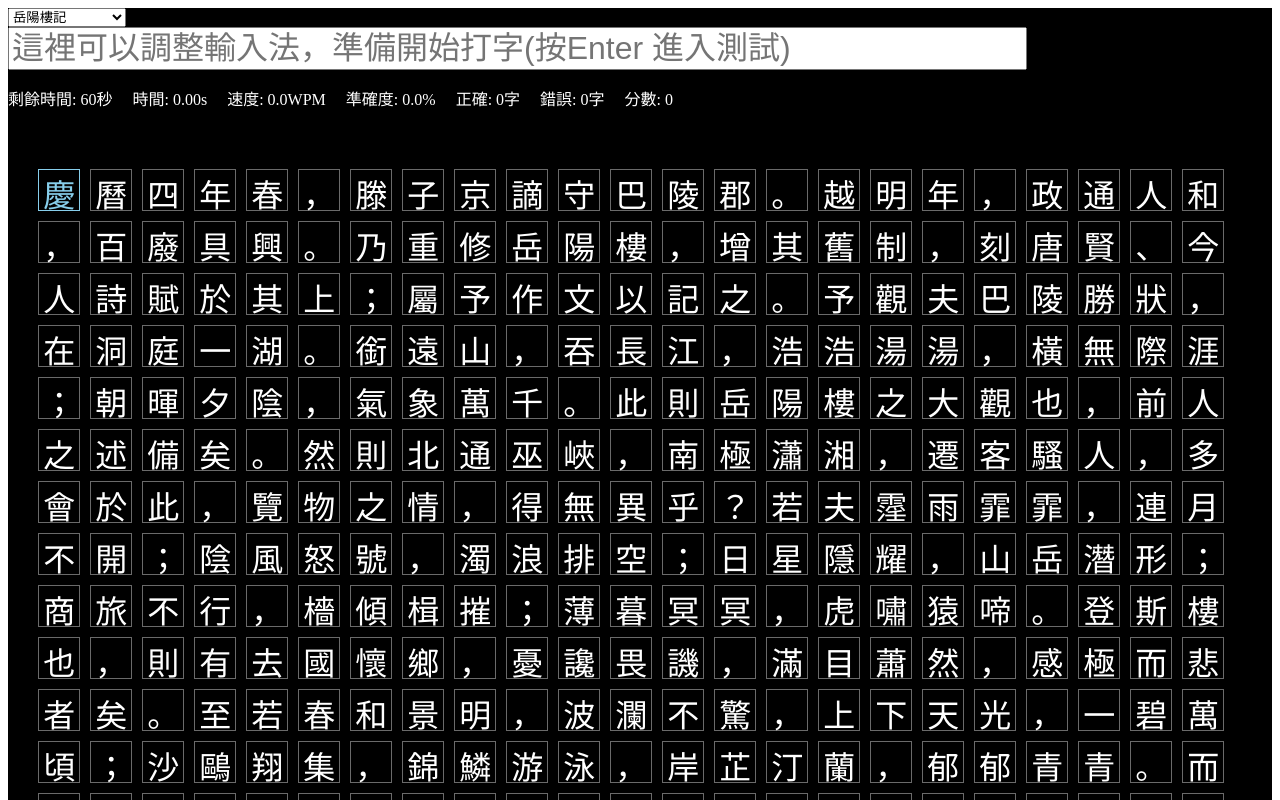
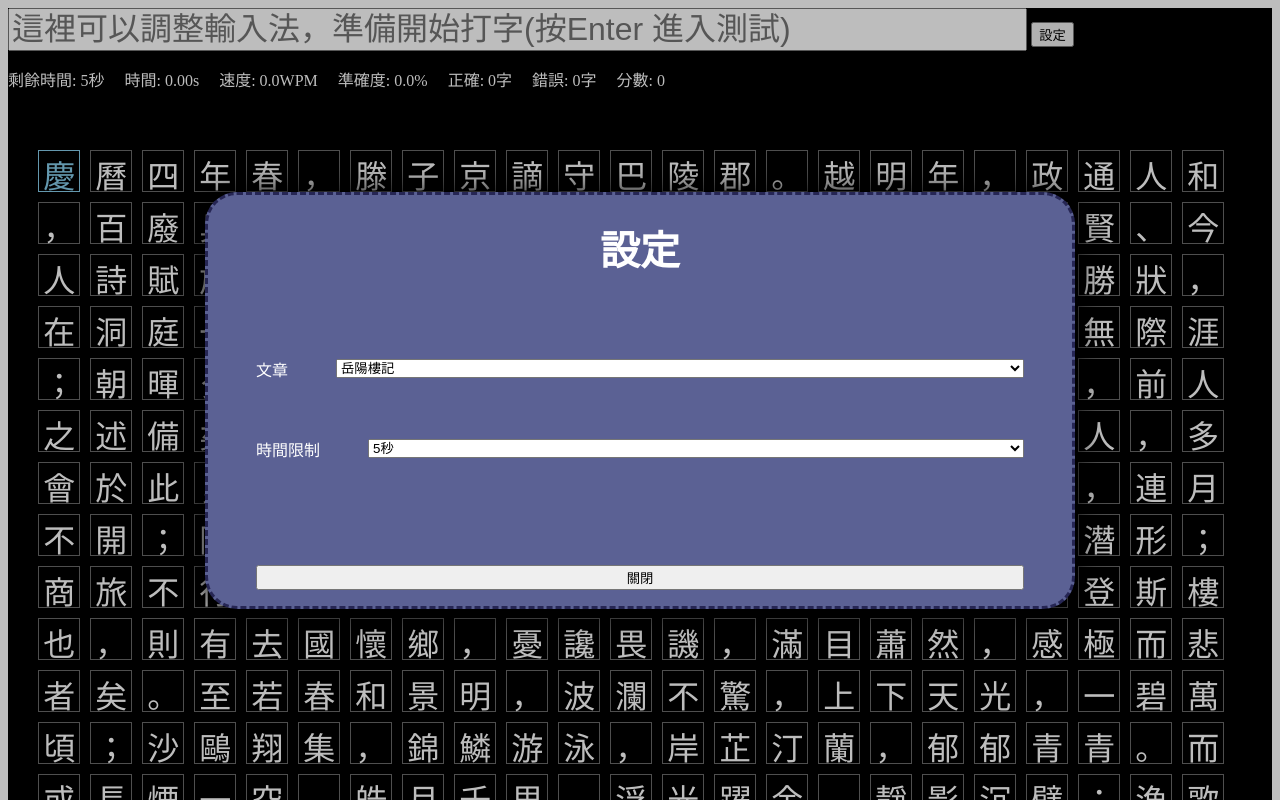
Before and after one commit to Shromeone/ShromeWeb, a SvelteKit app: page /typing in a window 1280 px wide. Shown: the top 800 px of the page. Built offline with nearby package versions, Linux system fonts and the light colour scheme.

Commit message:
Add passage select, change bonus points to percentage

```diff
--- /dev/null
+++ b/src/lib/utils/time-converter.js
@@ -0,0 +1,14 @@
+export function timeToChinese(time = 0) {
+    const mins = Math.floor(time/60);
+    const secs = time % 60;
+    let final = '';
+    if (mins > 0) {
+        final += `${mins}分鐘`;
+    }
+
+    if (secs > 0) {
+        final += `${secs}秒`;
+    }
+
+    return final;
+}
--- a/src/routes/typing/+page.svelte
+++ b/src/routes/typing/+page.svelte
@@ -1,9 +1,11 @@
 <script>
   // @ts-nocheck
 
+  import { timeToChinese } from "$lib/utils/time-converter.js";
   import { passages } from "./passages.json";
   import { onMount, tick } from "svelte";
   import { charPoints, bonus } from "./bonus-points.json";
+  import { timeLimits } from "./time-limits.json";
   import "./passages.json";
   const GameState = Object.freeze({
     START: 0,
@@ -36,11 +38,12 @@
   let inputDisplay;
   let typePrep;
   let resultsScreen;
+  let settingsScreen;
 
   let focused = false;
 
   let isCompo = false;
-  let timeLimit = 60;
+  let timeLimit = 5;
 
   let points = 0;
   let basePoints = 0;
@@ -63,6 +66,7 @@
   };
   onMount(() => {
     setResultsPanelVisibility(false);
+    // setSettingsVisibility(false);
     content = content.replace(/(?:\r\n|\r|\n)/g, "");
     if (removeContentSpace) content = content.replace(/\s/g, "");
     updateInputBoxPos();
@@ -112,6 +116,8 @@
     timeElapsed = Date.now() - startTime;
 
     const timeElapsedInSec = timeElapsed / 1000;
+    if (timeLimit <= 0) return;
+    console.log(timeLimit);
     if (timeElapsedInSec > timeLimit) {
       timeUp();
     }
@@ -221,6 +227,7 @@
   }
 
   function getTimePoint() {
+    if (timeLimit <= 0) return 0;
     timeLeft = (timeLimit * 1000 - timeTakenInMs) / 1000;
     return Math.round(timeLeft * bonus.timeLeft);
   }
@@ -288,10 +295,20 @@
   }
 
   function setResultsPanelVisibility(show = false) {
+    console.log(resultsScreen);
     if (show) {
       resultsScreen.classList.remove("hidden");
     } else {
       resultsScreen.classList.add("hidden");
+    }
+  }
+
+  function setSettingsVisibility(show = false) {
+    console.log(show);
+    if (show) {
+      settingsScreen.classList.remove("hidden");
+    } else {
+      settingsScreen.classList.add("hidden");
     }
   }
 </script>
@@ -308,21 +325,19 @@
 <body>
   <div class="background">
     {#if gameState !== GameState.PLAY}
-      <select bind:value={content} id="passage" placeholder="選擇文章">
-        {#each passages as passage}
-          <option value={passage.content}>{passage.title}</option>
-        {/each}
-      </select>
       <input
         class="type-prep"
         type="text"
         placeholder="這裡可以調整輸入法，準備開始打字(按Enter 進入測試)"
         bind:this={typePrep}
       />
+      <button on:click={() => setSettingsVisibility(true)}>設定</button>
     {/if}
     <div class="info-bar">
       {#if gameState !== 3}
-        <p>剩餘時間: {Math.ceil(timeLimit - timeElapsed / 1000)}秒</p>
+        {#if timeLimit > 0}
+          <p>剩餘時間: {Math.ceil(timeLimit - timeElapsed / 1000)}秒</p>
+        {/if}
         <p>時間: {(timeTakenInMs / 1000).toFixed(2) + "s"}</p>
         <p>速度: {WPM.toFixed(1)}WPM</p>
         <p>準確度: {(accuracy * 100).toFixed(1) + "%"}</p>
@@ -379,9 +394,34 @@
       <button on:click={() => setResultsPanelVisibility(true)}>查看成績</button>
     {/if}
 
+    <div class="settings-screen" bind:this={settingsScreen}>
+      <div class="settings-panel">
+        <h2>設定</h2>
+        <div class="passage-select">
+          <p>文章</p>
+          <select bind:value={content} id="passage" placeholder="選擇文章">
+            {#each passages as passage}
+              <option value={passage.content}>{passage.title}</option>
+            {/each}
+          </select>
+        </div>
+        <div class="time-select">
+          <p>時間限制</p>
+          <select bind:value={timeLimit} id="time" placeholder="">
+            <option value={0}>無時限</option>
+            {#each timeLimits as limit}
+              <option value={limit}>{timeToChinese(limit)}</option>
+            {/each}
+          </select>
+        </div>
+        <button on:click={() => setSettingsVisibility(false)}>關閉</button>
+      </div>
+    </div>
+
     <div class="results-screen" bind:this={resultsScreen}>
       <div class="results-panel">
         <div class="results-info">
+          <h2>成績</h2>
           <p>準確度：{(accuracy * 100).toFixed(1) + "%"}</p>
           <p>速度：{WPM.toFixed(1)}WPM</p>
           <p>正確：{correctIndexes.length}字</p>
@@ -430,7 +470,20 @@
 </body>
 
 <style>
-  .results-screen {
+  .passage-select,
+  .time-select {
+    display: flex;
+    align-items: center;
+    gap: 3em;
+  }
+
+  .passage-select select,
+  .time-select select {
+    flex: 1;
+  }
+
+  .results-screen,
+  .settings-screen {
     opacity: 100%;
     position: fixed;
     display: flex;
@@ -448,14 +501,39 @@
     display: flex;
     flex-direction: column;
     gap: 100px;
-    height: 60%;
     background-color: rgb(91, 97, 148);
     width: 60%;
-    padding: 4em 3em 1em 3em;
+    padding: 1.5em 3em 1em 3em;
     border-radius: 2rem;
     border: 3px dashed rgb(38, 38, 84);
     box-shadow: 0px 0px 30px black;
     justify-content: center;
+  }
+
+  .settings-panel {
+    display: flex;
+    flex-direction: column;
+    gap: 1.5rem;
+    background-color: rgb(91, 97, 148);
+    width: 60%;
+    padding: 1.5em 3em 1em 3em;
+    border-radius: 2rem;
+    border: 3px dashed rgb(38, 38, 84);
+    box-shadow: 0px 0px 30px black;
+    justify-content: center;
+  }
+
+  .settings-panel button {
+    margin-top: 4rem;
+  }
+
+  .results-panel h2,
+  .settings-panel h2 {
+    color: white;
+    text-align: center;
+    font-size: 2.5rem;
+    margin: 0;
+    margin-bottom: 1em;
   }
 
   .results-panel p {
@@ -463,7 +541,6 @@
     margin-bottom: 4px;
   }
   .results-info {
-    height: 60%;
     display: flex;
     flex-direction: column;
     justify-content: space-between;
@@ -589,7 +666,7 @@
   .type-prep {
     font-size: 2rem;
     width: 80%;
-    display: block;
+    display: inline-block;
   }
 
   .restart-btn {
--- a/src/routes/typing/time-limits.json
+++ b/src/routes/typing/time-limits.json
@@ -1,3 +1,3 @@
 {
-  "time": [5, 10, 30, 60, 120, 180, 300, 600]
+  "timeLimits": [5, 10, 30, 60, 120, 180, 300, 600]
 }
```
